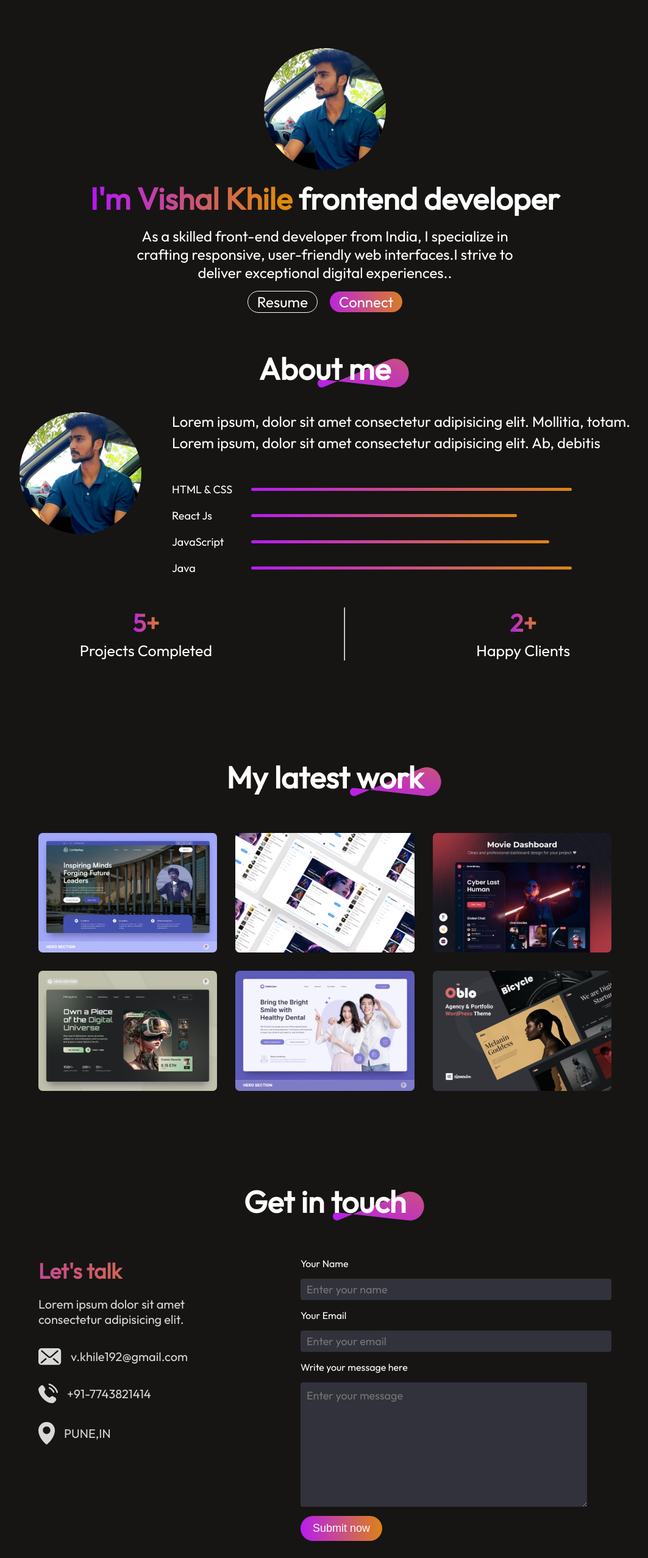
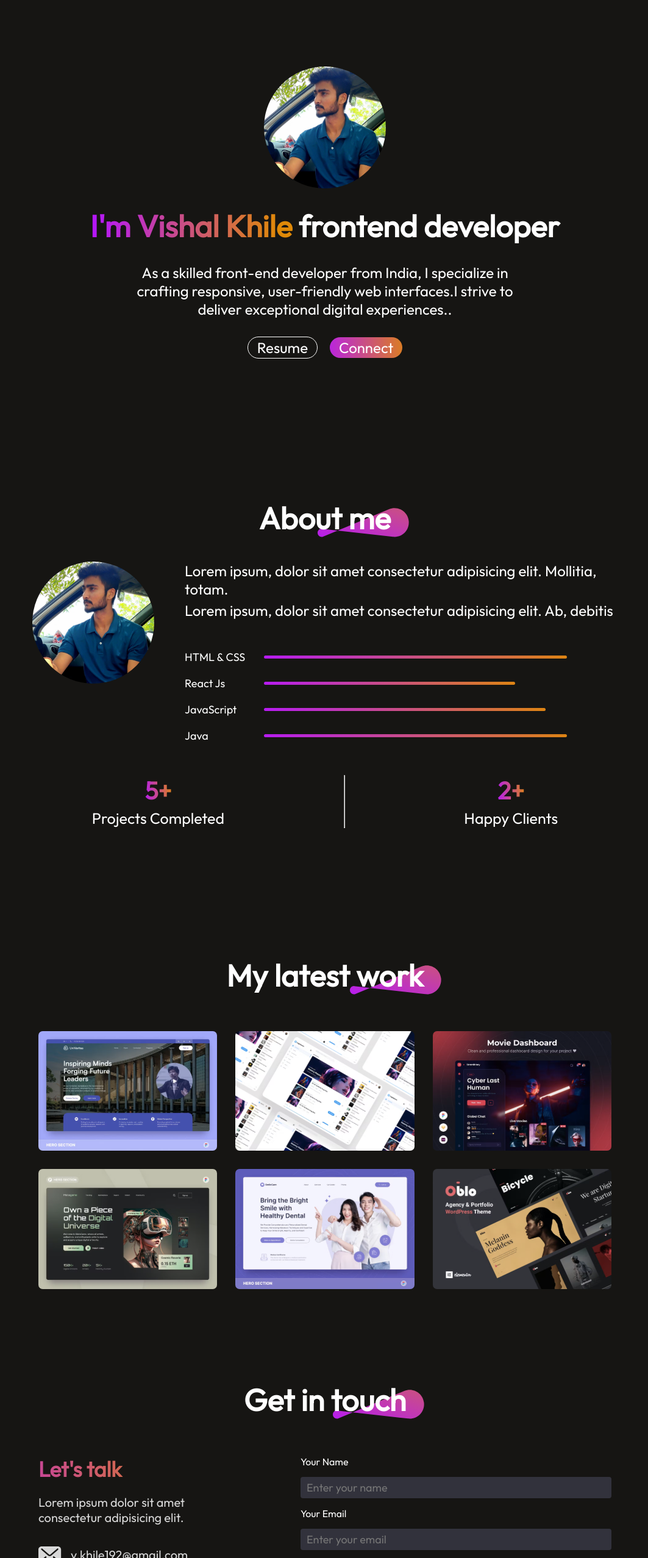
Before and after one commit to vishal-192k/Portfolio, a React (Vite) app: page / in a window 1280 px wide. Shown: the part 71-2626 px from the top of the page at 61% size, without its empty margins (107-1170 px from the left). Built offline with nearby package versions, Linux system fonts and the light colour scheme.

Commit message:
links are working good after small changes

```diff
--- a/src/components/About/About.css
+++ b/src/components/About/About.css
@@ -10,7 +10,8 @@
     align-items: center;
     justify-content: center;
     gap: 40px;
-    margin: 10px 130px;
+    padding-top: 50px;
+    margin: 130px 160px;
 
 }
 
--- a/src/components/Contact/Contact.css
+++ b/src/components/Contact/Contact.css
@@ -4,7 +4,7 @@
     align-items: center;
     justify-content: center;
     gap: 60px;
-    margin: 80px 170px;
+    margin: 90px 170px;
 }
 .contact-title{
     position: relative;
--- a/src/components/Hero/Hero.css
+++ b/src/components/Hero/Hero.css
@@ -1,5 +1,5 @@
 .hero>img{
-    margin-top: 60px;
+    margin-top: 90px;
     width: 200px;
     height: 200px;
     border-radius: 50%;
@@ -9,7 +9,7 @@
     display: flex;
     align-items: center;
     flex-direction: column;
-    gap: 15px;
+    gap: 30px;
 }
 .hero h4{
     text-align: center;
--- a/src/components/MyWork/MyWork.css
+++ b/src/components/MyWork/MyWork.css
@@ -4,6 +4,7 @@
     align-items: center;
     justify-content: center;
     gap: 60px;
+    padding-top: 50px;
     margin: 150px 170px;
 
 }
```
